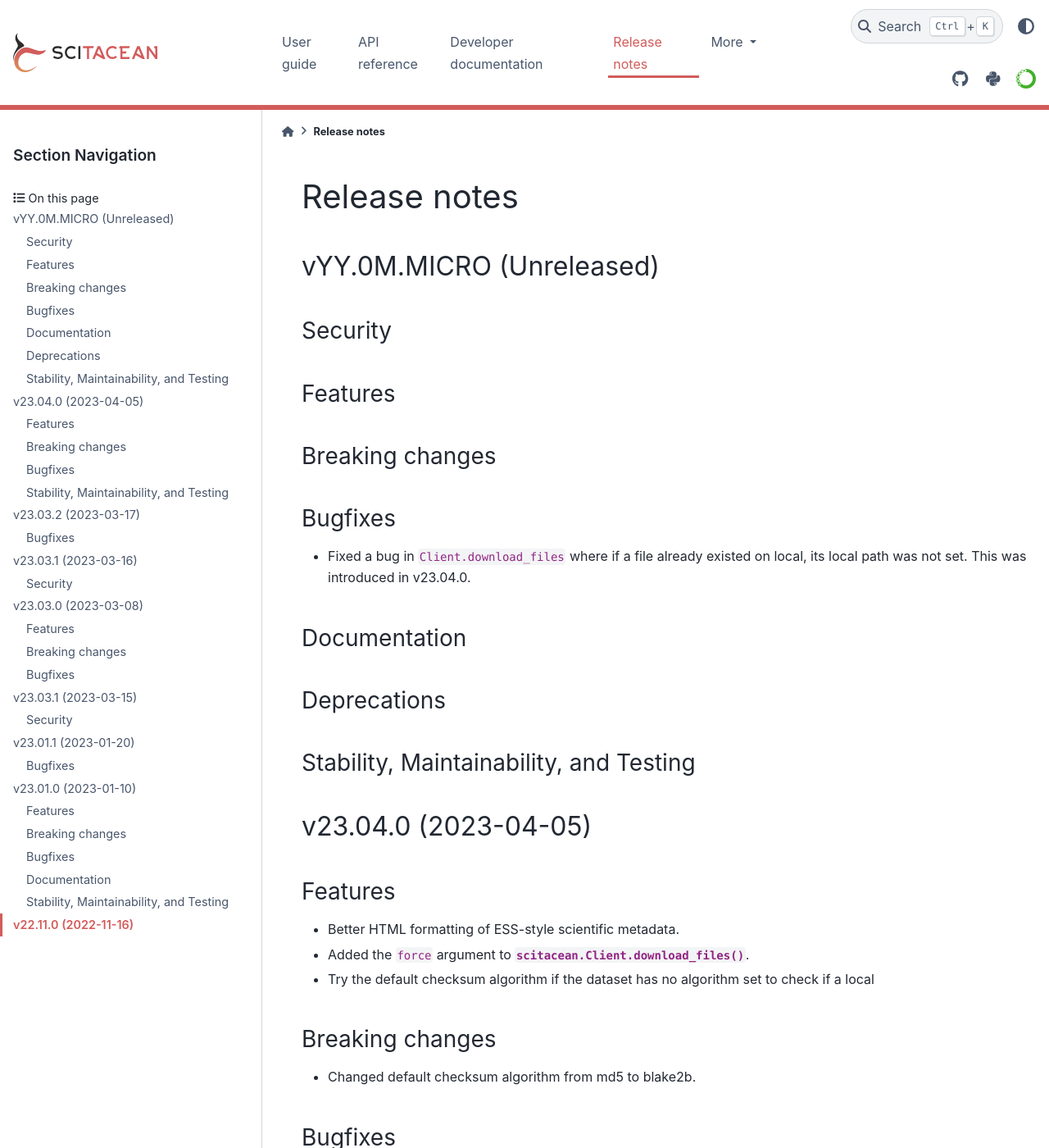
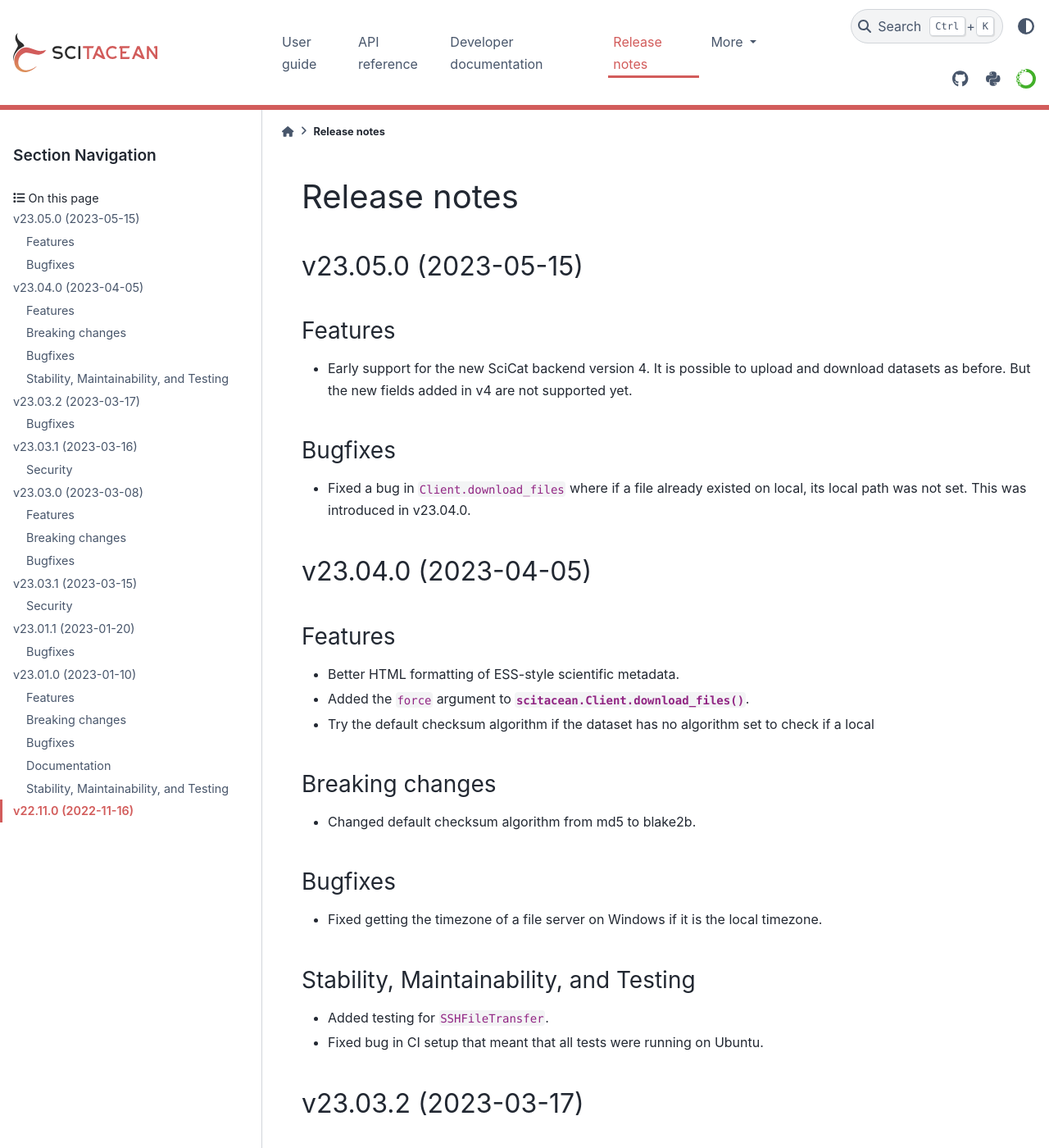
Before and after one commit to SciCatProject/scitacean, a Sphinx documentation site: the page built from docs/release-notes.rst, in a window 1280 px wide and 1400 px high. Shown: the whole window at 82% size. Built offline with Sphinx 7.4.7 and the PyData theme 0.15.4, drawn with Linux system fonts in a browser that asks for light colours; the version number could not be read and is left out.

Commit message:
Add release note

```diff
--- a/docs/release-notes.rst
+++ b/docs/release-notes.rst
@@ -32,31 +32,20 @@ Release notes
    Stability, Maintainability, and Testing
    ~~~~~~~~~~~~~~~~~~~~~~~~~~~~~~~~~~~~~~~
 
-vYY.0M.MICRO (Unreleased)
--------------------------
-
-Security
-~~~~~~~~
+v23.05.0 (2023-05-15)
+---------------------
 
 Features
 ~~~~~~~~
 
-Breaking changes
-~~~~~~~~~~~~~~~~
+* Early support for the new SciCat backend version 4.
+  It is possible to upload and download datasets as before.
+  But the new fields added in v4 are not supported yet.
 
 Bugfixes
 ~~~~~~~~
 
 * Fixed a bug in ``Client.download_files`` where if a file already existed on local, its local path was not set. This was introduced in v23.04.0.
-
-Documentation
-~~~~~~~~~~~~~
-
-Deprecations
-~~~~~~~~~~~~
-
-Stability, Maintainability, and Testing
-~~~~~~~~~~~~~~~~~~~~~~~~~~~~~~~~~~~~~~~
 
 v23.04.0 (2023-04-05)
 ---------------------
```
